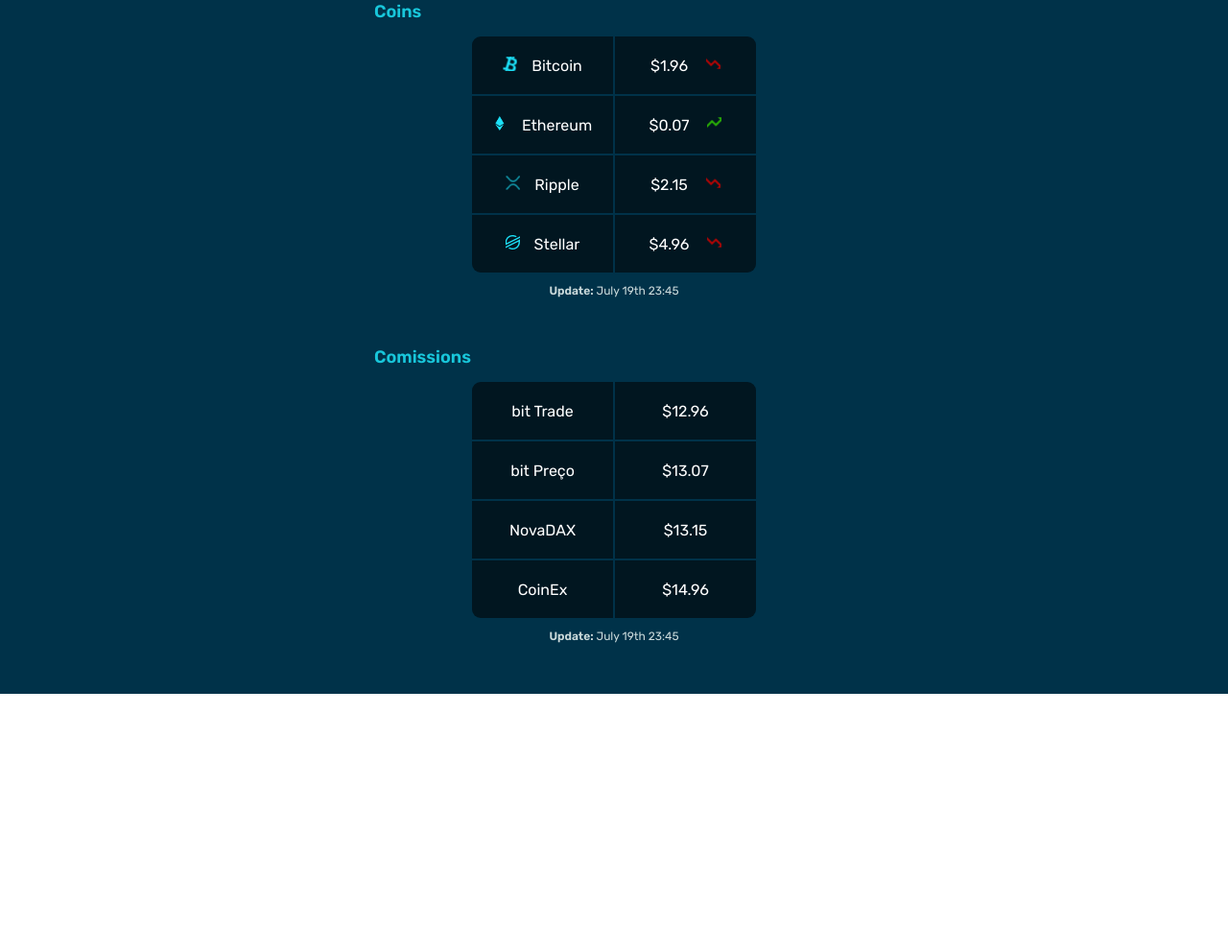
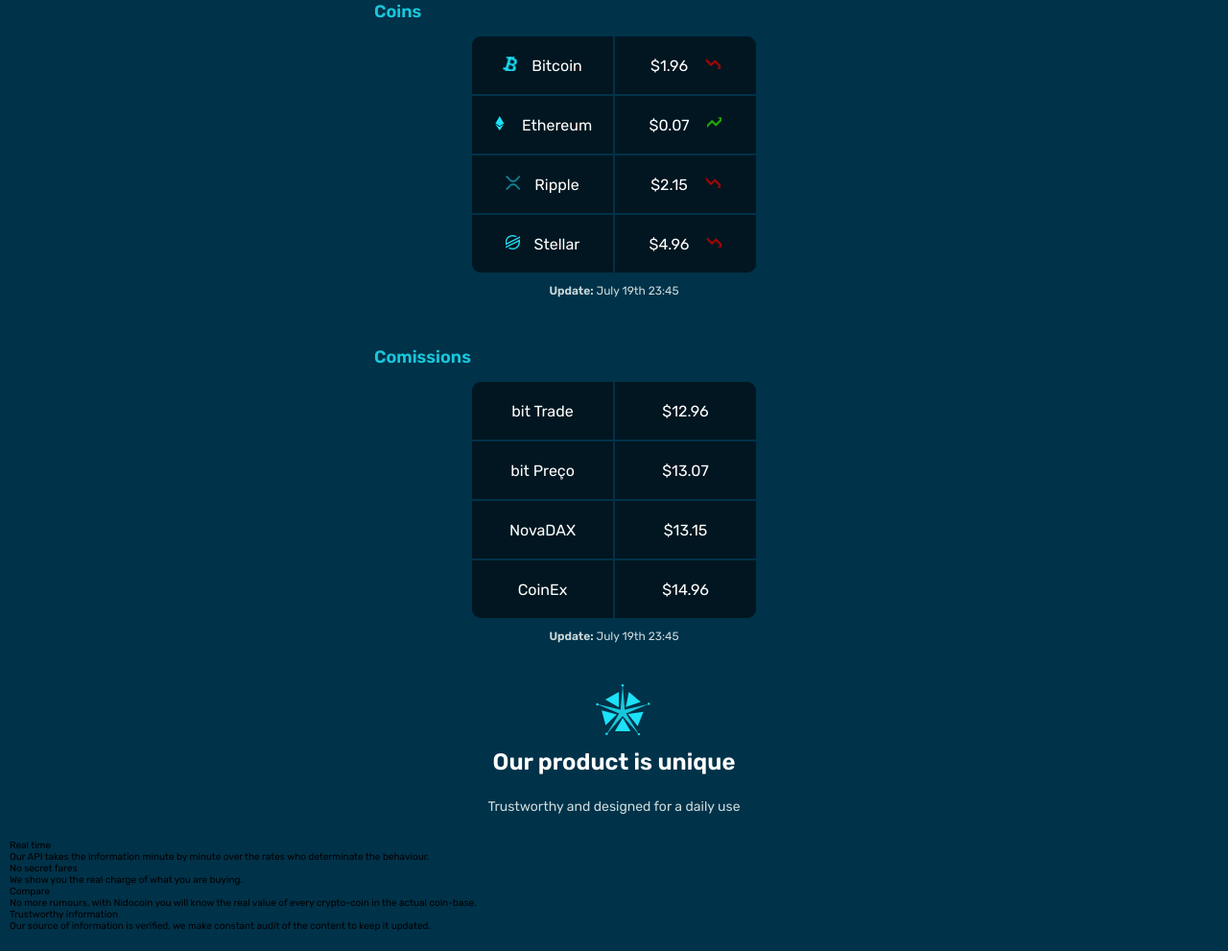
Before and after one commit to mcer23/Nidocoin, a plain HTML site: page index.html in a window 1280 px wide. Shown: the part 772-1763 px from the top of the page at 96% size. Before the commit the page ends 1495 px from the top, so only its background shows below. Drawn offline with Linux system fonts and the light colour scheme; a web font is replaced by a local one.

Commit message:
beneficios

```diff
--- a/index.html
+++ b/index.html
@@ -82,7 +82,40 @@
             </div>
         </div>
     </section>
-    <section></section>
+    <!-- Beneficios -->
+    <section class="main-product--detail">
+        <span class="product-detail--logo"></span>
+        <div class="product-detail--title">
+            <h2>Our product is unique</h2>
+            <p>Trustworthy and designed for a daily use</p>
+        </div>
+        <section class="product-cards--container">
+            <!-- Real time -->
+            <article class="product-detail--card">
+                <span class="clock"></span>
+                <p class="product--card-title">Real time</p>
+                <p class="product--card-body">Our API takes the information minute by minute over the rates who determinate the behaviour.</p>
+            </article>
+            <!-- No secret -->
+            <article class="product-detail--card">
+                <span class="eye"></span>
+                <p class="product--card-title">No secret fares</p>
+                <p class="product--card-body">We show you the real charge of what you are buying.</p>
+            </article>
+            <!-- Compare -->
+            <article class="product-detail--card">
+                <span class="dollar-sign"></span>
+                <p class="product--card-title">Compare</p>
+                <p class="product--card-body">No more rumours, with Nidocoin you will know the real value of every crypto-coin in the actual coin-base.</p>
+            </article>
+            <!-- trustuworthy -->
+            <article class="product-detail--card">
+                <span class="check"></span>
+                <p class="product--card-title">Trustworthy information</p>
+                <p class="product--card-body">Our source of information is verified, we make constant audit of the content to keep it updated.</p>
+            </article>
+        </section>
+    </section>
     <section></section>
     <footer></footer>
    </main>
--- a/syle.css
+++ b/syle.css
@@ -108,7 +108,7 @@ main{
 .main_exchange--container .backgroundImg{
     width:320px;
     height: 200px;
-    margin: 0 auto;
+    margin: 0 auto; /*Primero va este margin*/
     margin-bottom: 50px;
     background-image: url("./img/coins.png");
     background-size: cover;
@@ -260,3 +260,41 @@ main{
     font-size: 1.2rem;
     line-height: 1.8rem;
 }
+/* Beneficios */
+.main-product--detail{
+    position: relative;
+    width:100%;
+    min-width: 320px;
+    height: auto;
+    padding: 20px 10px;
+}
+.product-detail--logo{
+    position:absolute; /*Necesita tener un padre relative*/
+    width:58px;
+    height: 58px;
+    top:-10px;
+    left: calc(50% - 20px);
+    background-image: url(./img/logo-icon.svg);
+}
+.product-detail--title{
+    width:90%;
+    min-width: 288px;
+    height: auto;
+    margin: 0 auto;
+    margin-top: 38px;
+    text-align: center;
+
+}
+.product-detail--title h2{
+    font-size: 2.4rem;
+    line-height: 2.6rem;
+    font-weight: 600;
+    color:#fff;
+    margin-bottom: 25px;
+}
+.product-detail--title p{
+    font-size: 1.4rem;
+    line-height: 1.8rem;
+    color:#CCDBDC;
+    margin-bottom: 25px;
+}
```
